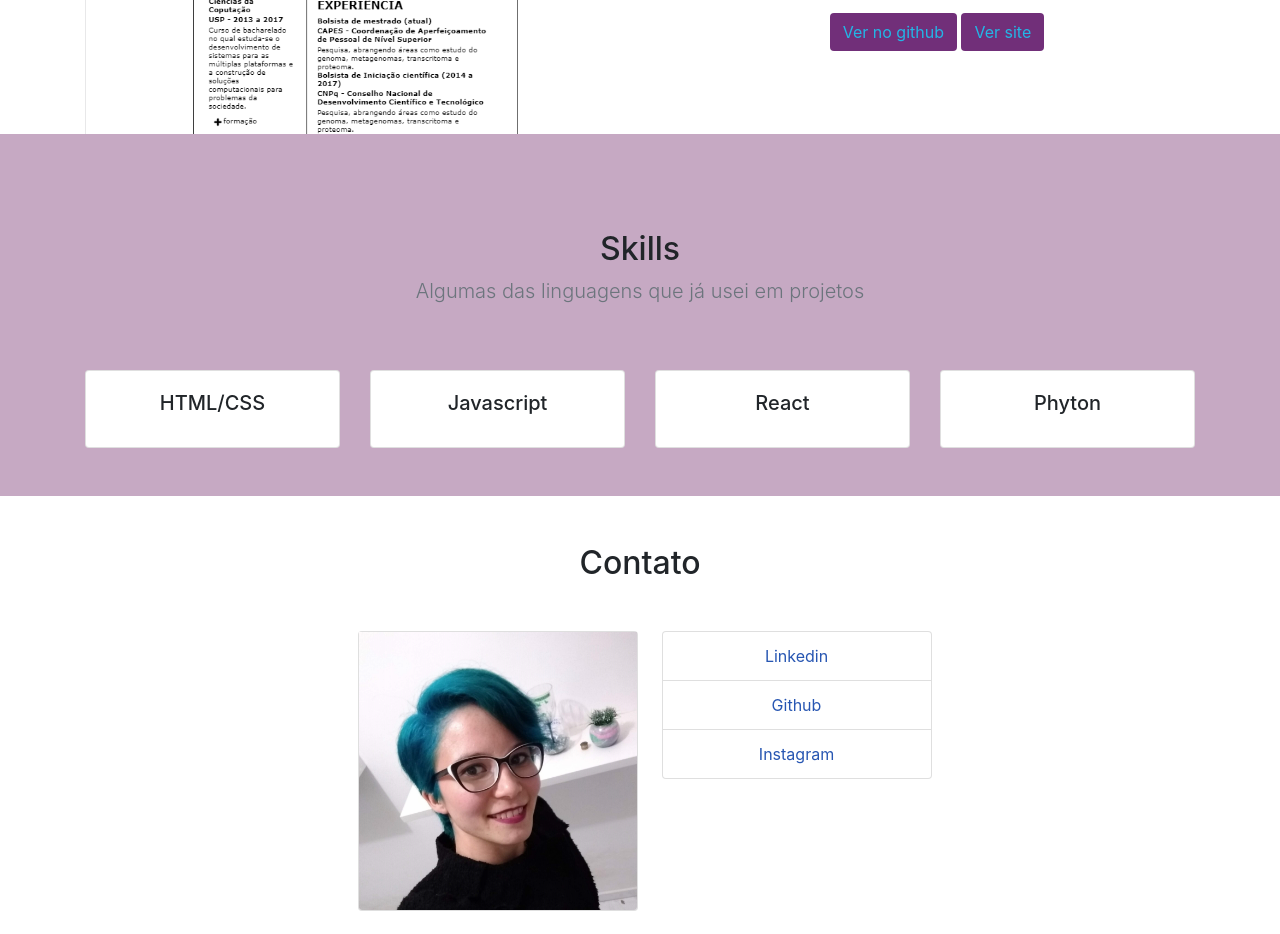
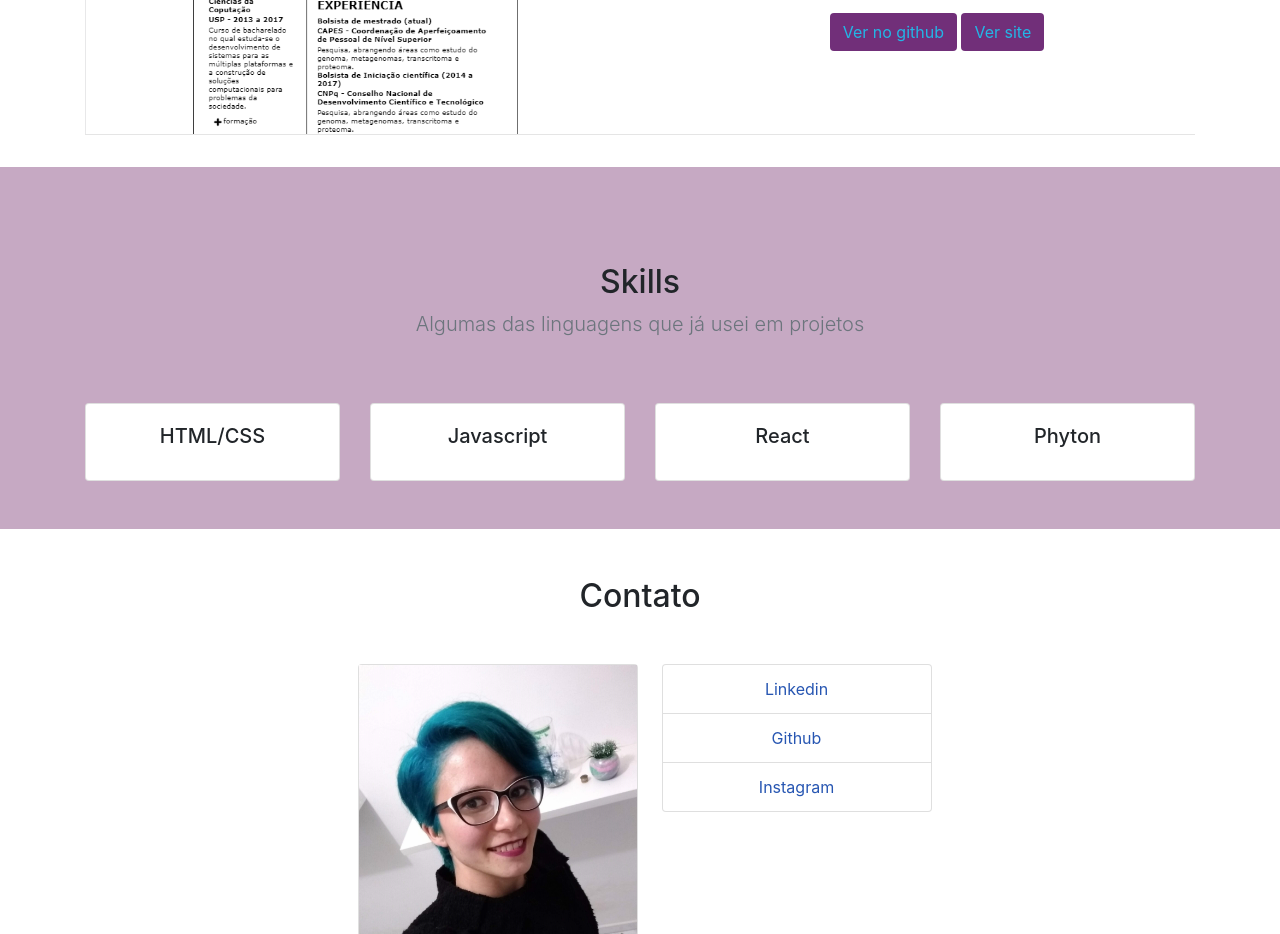
Before and after one commit to natizui/portfolio, a plain HTML site: page index.html in a window 1280 px wide. Shown: the part 3525-4459 px from the top of the page. Drawn offline with nearby package versions, Linux system fonts and the light colour scheme.

Commit message:
add hr after projetos

```diff
--- a/index.html
+++ b/index.html
@@ -148,6 +148,8 @@
         </div>
       </div>
     </div>
+
+    <hr class="py-3 my-0">
   </section>
 
   <section id="skills" class="container-fluid text-center py-5" style="background-color:#C6A9C3">
```
